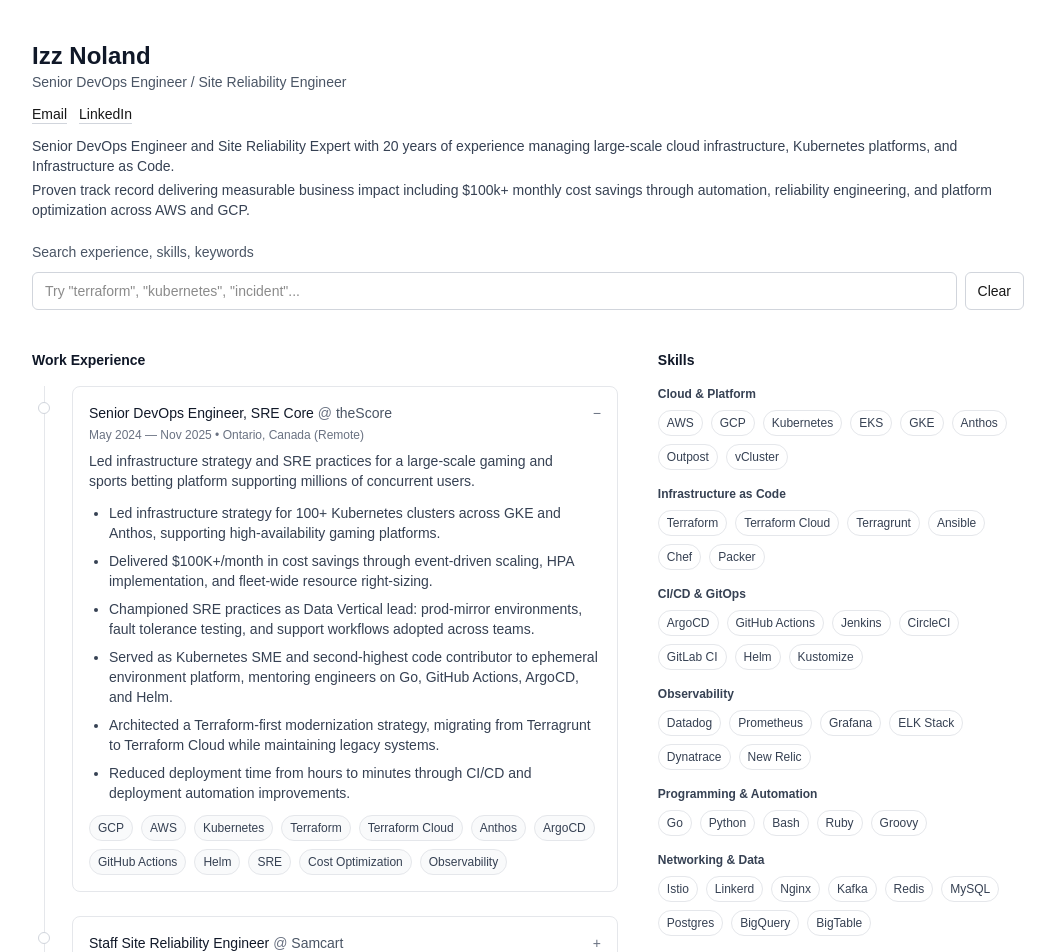
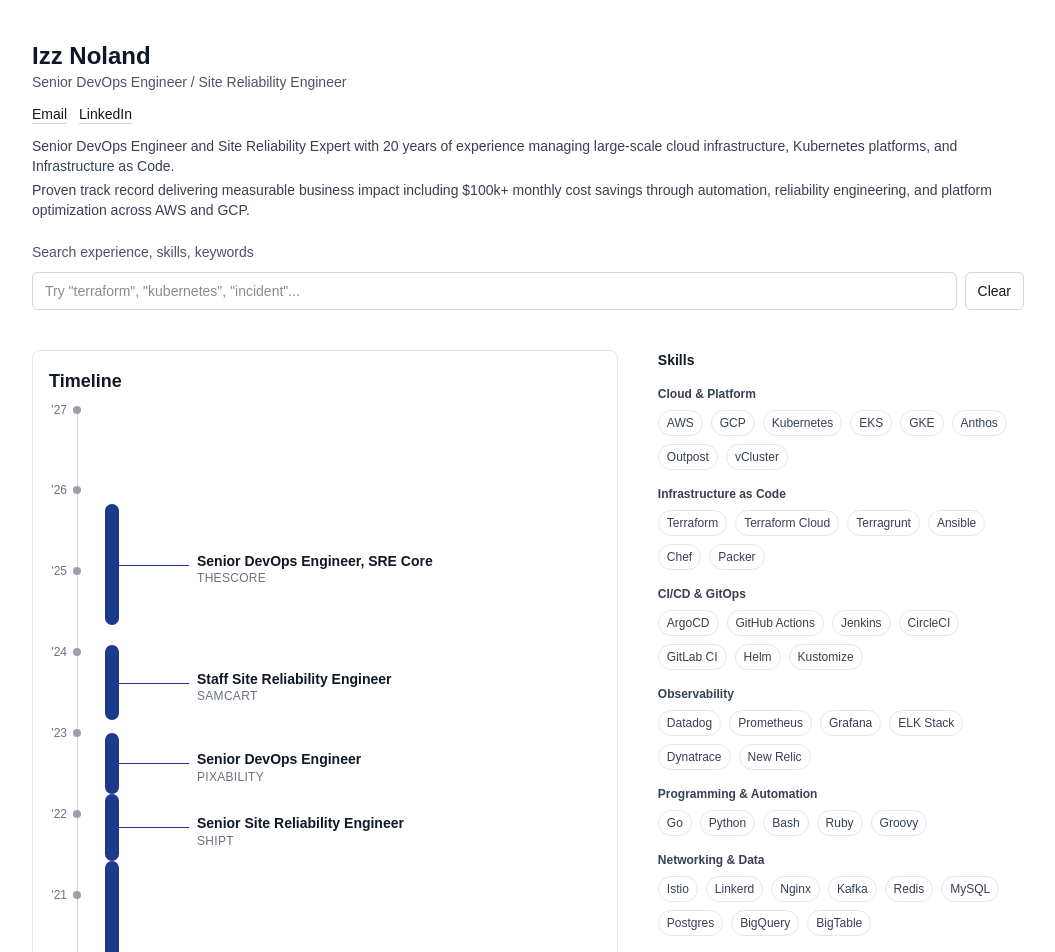
Before and after one commit to izz-linux/portfolio, a Next.js app: page / in a window 1280 px wide. Shown: the top 952 px of the page, without its empty margins (112-1167 px from the left). Built offline with nearby package versions, Linux system fonts and the light colour scheme.

Commit message:
Needs some work - but this isn't a bad start

```diff
--- a/app/page.tsx
+++ b/app/page.tsx
@@ -1,22 +1,53 @@
 "use client";
 
-import { useMemo, useState } from "react";
+import { useEffect, useMemo, useRef, useState } from "react";
 import { getProfile } from "@/lib/profile";
 import { matchesExperience } from "@/lib/search";
 import SearchBar from "@/components/SearchBar";
 import Timeline from "@/components/Timeline";
 import Skills from "@/components/Skills";
 import Keywords from "@/components/Keywords";
+import ExperienceCard from "@/components/ExperienceCard";
 
 export default function Home() {
   const profile = useMemo(() => getProfile(), []);
   const [query, setQuery] = useState("");
+  const [selectedId, setSelectedId] = useState<string | null>(null);
+  const [focusKey, setFocusKey] = useState<string>(""); // changes to trigger open effect
+
+  const cardsSectionRef = useRef<HTMLDivElement | null>(null);
+  const cardRefs = useRef<Record<string, HTMLDivElement | null>>({});
 
   const filteredExperience = useMemo(() => {
-    // Sort newest first by startDate, then filter by query
     const sorted = [...profile.experience].sort((a, b) => (a.startDate < b.startDate ? 1 : -1));
     return sorted.filter((e) => matchesExperience(e, query));
   }, [profile.experience, query]);
+
+  // If search filter removes the selected item, clear selection
+  useEffect(() => {
+    if (selectedId && !filteredExperience.some((e) => e.id === selectedId)) {
+      setSelectedId(null);
+    }
+  }, [filteredExperience, selectedId]);
+
+  const onSelectFromTimeline = (id: string) => {
+    setSelectedId(id);
+    setFocusKey(String(Date.now())); // bump to force open in ExperienceCard
+
+    // First scroll to the cards section
+    cardsSectionRef.current?.scrollIntoView({ behavior: "smooth", block: "start" });
+
+    // Then scroll/focus the specific card after a short delay
+    window.setTimeout(() => {
+      const el = cardRefs.current[id];
+      if (el) {
+        el.scrollIntoView({ behavior: "smooth", block: "center" });
+        // focus the inner card div (ExperienceCard has tabIndex=-1)
+        const focusable = el.querySelector<HTMLElement>("[tabindex='-1']");
+        focusable?.focus();
+      }
+    }, 250);
+  };
 
   return (
     <main className="mx-auto max-w-5xl px-4 py-10">
@@ -29,7 +60,11 @@
         {profile.links?.length ? (
           <div className="flex flex-wrap gap-3 text-sm">
             {profile.links.map((l) => (
-              <a key={l.href} href={l.href} className="underline decoration-gray-300 underline-offset-4 hover:decoration-gray-500">
+              <a
+                key={l.href}
+                href={l.href}
+                className="underline decoration-gray-300 underline-offset-4 hover:decoration-gray-500"
+              >
                 {l.label}
               </a>
             ))}
@@ -50,16 +85,38 @@
       </header>
 
       <section className="mt-10 grid gap-10 md:grid-cols-[1.6fr_1fr]">
-        <div className="space-y-4">
-          <h2 className="text-sm font-semibold text-gray-900">Work Experience</h2>
-
+        <div className="space-y-6">
+          {/* Timeline picker */}
           {filteredExperience.length ? (
-            <Timeline items={filteredExperience} query={query} />
+            <Timeline items={filteredExperience} selectedId={selectedId} onSelect={onSelectFromTimeline} />
           ) : (
             <div className="rounded-md border border-gray-200 bg-white p-4 text-sm text-gray-700">
               No matches. Try a different search term.
             </div>
           )}
+
+          {/* Cards live below timeline */}
+          <div ref={cardsSectionRef} className="space-y-4">
+            <div className="text-sm font-semibold text-gray-900">Experience Details</div>
+
+            {filteredExperience.map((item, idx) => (
+              <div
+                key={item.id}
+                ref={(el) => {
+                  cardRefs.current[item.id] = el;
+                }}
+              >
+                <ExperienceCard
+  		  item={item}
+		  query={query}
+		  defaultOpen={idx === 0 && !selectedId}
+		  forceOpen={selectedId === item.id}
+		  focusKey={focusKey}
+		  selected={selectedId === item.id}
+		/>
+	      </div>
+            ))}
+          </div>
         </div>
 
         <aside className="space-y-8">
--- a/components/ExperienceCard.tsx
+++ b/components/ExperienceCard.tsx
@@ -1,6 +1,6 @@
 "use client";
 
-import { useMemo, useState } from "react";
+import { useEffect, useMemo, useState } from "react";
 import type { ExperienceItem } from "@/lib/profile";
 import { formatDateRange, highlightParts } from "@/lib/search";
 
@@ -8,6 +8,9 @@
   item: ExperienceItem;
   query: string;
   defaultOpen?: boolean;
+  forceOpen?: boolean;
+  focusKey?: string;
+  selected?: boolean;
 };
 
 function Highlighted({ text, query }: { text: string; query: string }) {
@@ -27,11 +30,36 @@
   );
 }
 
-export default function ExperienceCard({ item, query, defaultOpen }: Props) {
+export default function ExperienceCard({
+  item,
+  query,
+  defaultOpen,
+  forceOpen,
+  focusKey,
+  selected
+}: Props) {
   const [open, setOpen] = useState(!!defaultOpen);
 
+  useEffect(() => {
+    if (forceOpen) setOpen(true);
+  }, [forceOpen, focusKey]);
+
+  const cardClass = selected
+    ? "border-blue-300 shadow-lg ring-2 ring-blue-200 transform-gpu scale-[1.01]"
+    : "border-gray-200 shadow-sm";
+
   return (
-    <div className="rounded-lg border border-gray-200 bg-white p-4">
+    <div
+      className={`relative rounded-lg border bg-white p-4 transition-all duration-200 ${cardClass}`}
+      tabIndex={-1}
+    >
+      {/* left accent */}
+      <div
+        className={`absolute left-0 top-0 h-full w-1 rounded-l-lg ${
+          selected ? "bg-blue-600" : "bg-transparent"
+        }`}
+      />
+
       <button
         type="button"
         onClick={() => setOpen((v) => !v)}
@@ -48,10 +76,12 @@
               <Highlighted text={item.company} query={query} />
             </span>
           </div>
+
           <div className="mt-1 text-xs text-gray-500">
             {formatDateRange(item.startDate, item.endDate)}
             {item.location ? <> • <Highlighted text={item.location} query={query} /></> : null}
           </div>
+
           {item.summary ? (
             <div className="mt-2 text-sm text-gray-700">
               <Highlighted text={item.summary} query={query} />
@@ -59,7 +89,9 @@
           ) : null}
         </div>
 
-        <div className="shrink-0 text-sm text-gray-500">{open ? "−" : "+"}</div>
+        <div className={`shrink-0 text-sm ${selected ? "text-blue-700" : "text-gray-500"}`}>
+          {open ? "−" : "+"}
+        </div>
       </button>
 
       {open ? (
@@ -77,7 +109,11 @@
               {item.skillsUsed.map((s) => (
                 <span
                   key={s}
-                  className="rounded-full border border-gray-200 bg-gray-50 px-2 py-1 text-xs text-gray-700"
+                  className={`rounded-full border px-2 py-1 text-xs ${
+                    selected
+                      ? "border-blue-200 bg-blue-50 text-blue-900"
+                      : "border-gray-200 bg-gray-50 text-gray-700"
+                  }`}
                 >
                   <Highlighted text={s} query={query} />
                 </span>
--- a/components/Timeline.tsx
+++ b/components/Timeline.tsx
@@ -1,22 +1,128 @@
 import type { ExperienceItem } from "@/lib/profile";
-import ExperienceCard from "./ExperienceCard";
 
 type Props = {
   items: ExperienceItem[];
-  query: string;
+  selectedId: string | null;
+  onSelect: (id: string) => void;
 };
 
-export default function Timeline({ items, query }: Props) {
+function ymToNumber(ym: string): number {
+  const [y, m] = ym.split("-").map((n) => Number(n));
+  return y * 12 + ((m || 1) - 1);
+}
+
+function clamp(n: number, min: number, max: number) {
+  return Math.max(min, Math.min(max, n));
+}
+
+function shortYear(y: number) {
+  return `'${String(y).slice(-2)}`;
+}
+
+export default function Timeline({ items, selectedId, onSelect }: Props) {
+  const TOP_PAD = 16;
+  const BOTTOM_PAD = 16;
+  const HEIGHT = 760;
+  const AXIS_X = 28;
+  const BAR_X = 56;
+  const BAR_W = 14;
+  const LABEL_X = 140;
+
+  const now = new Date();
+  const nowYm = `${now.getFullYear()}-${String(now.getMonth() + 1).padStart(2, "0")}`;
+
+  const starts = items.map((e) => ymToNumber(e.startDate));
+  const ends = items.map((e) => ymToNumber(e.endDate ?? nowYm));
+
+  let minM = Math.min(...starts) - 12;
+  let maxM = Math.max(...ends) + 12;
+
+  const span = Math.max(1, maxM - minM);
+  const innerH = HEIGHT - TOP_PAD - BOTTOM_PAD;
+
+  const yForMonth = (m: number) => {
+    const t = (m - minM) / span;        // 0..1 (old..new)
+    return TOP_PAD + (1 - t) * innerH;  // invert so new is near TOP
+  };
+
+
+  const minYear = Math.floor(minM / 12);
+  const maxYear = Math.ceil(maxM / 12);
+
+  const sorted = [...items].sort((a, b) => (a.startDate < b.startDate ? 1 : -1));
+
   return (
-    <div className="relative">
-      <div className="absolute left-3 top-0 h-full w-px bg-gray-200" />
-      <div className="space-y-6">
-        {items.map((item, idx) => (
-          <div key={item.id} className="relative pl-10">
-            <div className="absolute left-[6px] top-4 h-3 w-3 rounded-full border border-gray-300 bg-white" />
-            <ExperienceCard item={item} query={query} defaultOpen={idx === 0} />
-          </div>
-        ))}
+    <div className="relative w-full overflow-visible rounded-lg border border-gray-200 bg-white p-4">
+      <div className="mb-3 text-lg font-semibold text-gray-900">Timeline</div>
+
+      <div className="relative" style={{ height: HEIGHT }}>
+        <div className="absolute top-0 bottom-0 w-px bg-gray-300" style={{ left: AXIS_X }} />
+
+        {Array.from({ length: maxYear - minYear + 1 }).map((_, i) => {
+          const year = minYear + i;
+          const y = yForMonth(year * 12);
+          return (
+            <div key={year} className="absolute left-0" style={{ top: y }}>
+              <div className="absolute h-2 w-2 rounded-full bg-gray-400" style={{ left: AXIS_X - 4, top: -4 }} />
+              <div
+                className="absolute text-xs text-gray-500"
+                style={{ left: 0, top: -8, width: AXIS_X - 10, textAlign: "right" }}
+              >
+                {shortYear(year)}
+              </div>
+            </div>
+          );
+        })}
+
+        {sorted.map((e) => {
+          const startM = ymToNumber(e.startDate);
+          const endM = ymToNumber(e.endDate ?? nowYm);
+
+          const y1 = yForMonth(startM);
+          const y2 = yForMonth(endM);
+          const top = clamp(Math.min(y1, y2), TOP_PAD, TOP_PAD + innerH);
+          const bottom = clamp(Math.max(y1, y2), TOP_PAD, TOP_PAD + innerH);
+          const h = Math.max(12, bottom - top);
+          const midY = top + h / 2;
+
+          const isSelected = selectedId === e.id;
+
+          return (
+            <button
+              key={e.id}
+              type="button"
+              onClick={() => onSelect(e.id)}
+              className="absolute left-0 right-0 text-left"
+              style={{ top: 0 }}
+              aria-label={`Select ${e.title} at ${e.company}`}
+            >
+              {/* bar */}
+              <div
+                className={`absolute rounded-full ${
+                  isSelected ? "bg-blue-700" : "bg-blue-900"
+                }`}
+                style={{ left: BAR_X, top, width: BAR_W, height: h }}
+              />
+
+              {/* connector */}
+              <div
+                className={`absolute h-px ${isSelected ? "bg-blue-700" : "bg-blue-900"}`}
+                style={{ left: BAR_X + BAR_W, top: midY, width: LABEL_X - (BAR_X + BAR_W) }}
+              />
+
+              {/* label */}
+              <div
+                className={`absolute rounded-md px-2 py-1 ${
+                  isSelected ? "bg-blue-50" : ""
+                }`}
+                style={{ left: LABEL_X, top: midY - 16, width: "calc(100% - 160px)" }}
+              >
+                <div className="text-sm font-semibold text-gray-900 leading-tight">{e.title}</div>
+                <div className="text-xs uppercase tracking-wide text-gray-500">{e.company}</div>
+              </div>
+            </button>
+          );
+        })}
       </div>
     </div>
   );
```
